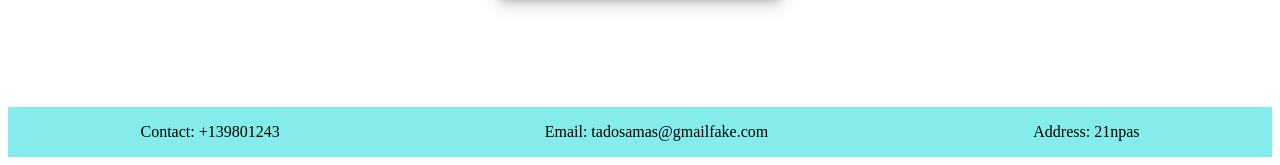
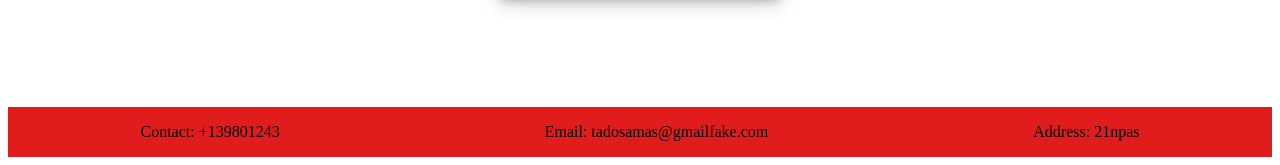
Before and after one commit to nguyendinhthanhh/css_week4_finnalProject, a plain HTML site: page cellPhone.html in a window 1280 px wide. Shown: the part 1054-1219 px from the top of the page. Drawn offline with Linux system fonts and the light colour scheme.

Commit message:
final push

```diff
--- a/cellPhone.html
+++ b/cellPhone.html
@@ -71,7 +71,7 @@
 
     </div>
 
-    <div class="footer">
+    <div class="footer" style="background-color: rgb(225, 28, 28);">
 
       <div class="address">
         <p>Contact: +139801243</p>
```
Also changed, not shown: index.html (+1 -1 lines).
